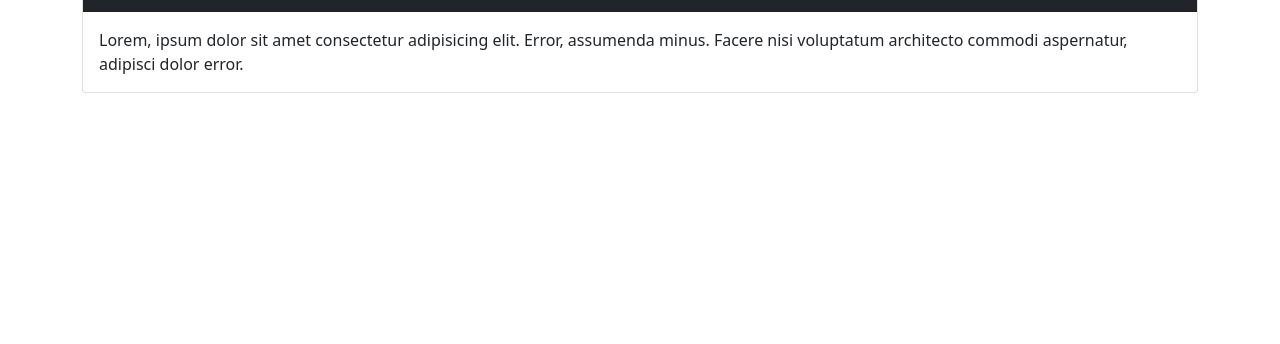
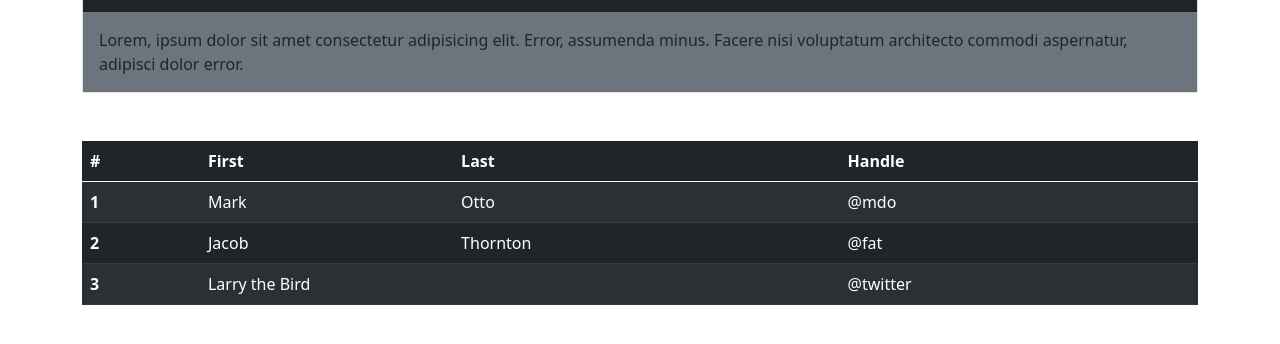
Before and after one commit to Group-ITDevSuccess/CoursBootStrap5, a plain HTML site: page index.html in a window 1280 px wide. Shown: the part 110-454 px from the top of the page. Drawn offline with Linux system fonts and the light colour scheme.

Commit message:
Mise en place de tableau

```diff
--- a/index.html
+++ b/index.html
@@ -18,13 +18,47 @@
                     <div class="card-header bg-dark text-white">
                         <h1>Teste</h1>
                     </div>
-                    <div class="card-body">
+                    <div class="card-body bg-secondary">
                         Lorem, ipsum dolor sit amet consectetur adipisicing elit. Error, assumenda minus. Facere nisi voluptatum architecto commodi aspernatur, adipisci dolor error.
                     </div>
                 </div>
             </div>
         </div>
     </div>
+    <section class="table-boot py-5">
+        <div class="container">
+            <!-- Exemple de Tableau -->
+            <table class="table table-striped table-dark table-hover">
+                <thead>
+                  <tr>
+                    <th scope="col">#</th>
+                    <th scope="col">First</th>
+                    <th scope="col">Last</th>
+                    <th scope="col">Handle</th>
+                  </tr>
+                </thead>
+                <tbody>
+                  <tr>
+                    <th scope="row">1</th>
+                    <td>Mark</td>
+                    <td>Otto</td>
+                    <td>@mdo</td>
+                  </tr>
+                  <tr>
+                    <th scope="row">2</th>
+                    <td>Jacob</td>
+                    <td>Thornton</td>
+                    <td>@fat</td>
+                  </tr>
+                  <tr>
+                    <th scope="row">3</th>
+                    <td colspan="2">Larry the Bird</td>
+                    <td>@twitter</td>
+                  </tr>
+                </tbody>
+              </table>
+        </div>
+    </section>
 
     <script src="./assets/dist/js/bootstrap.bundle.min.js" ></script>
   </body>
```
